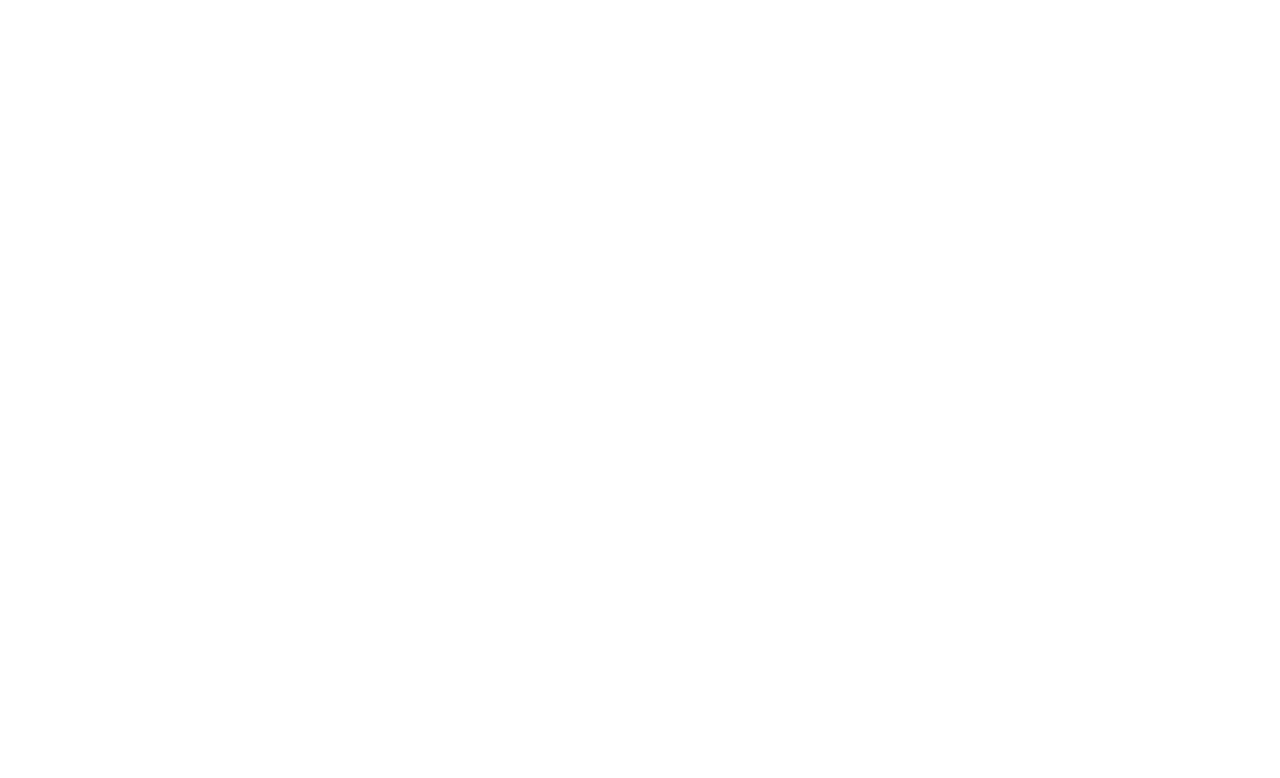
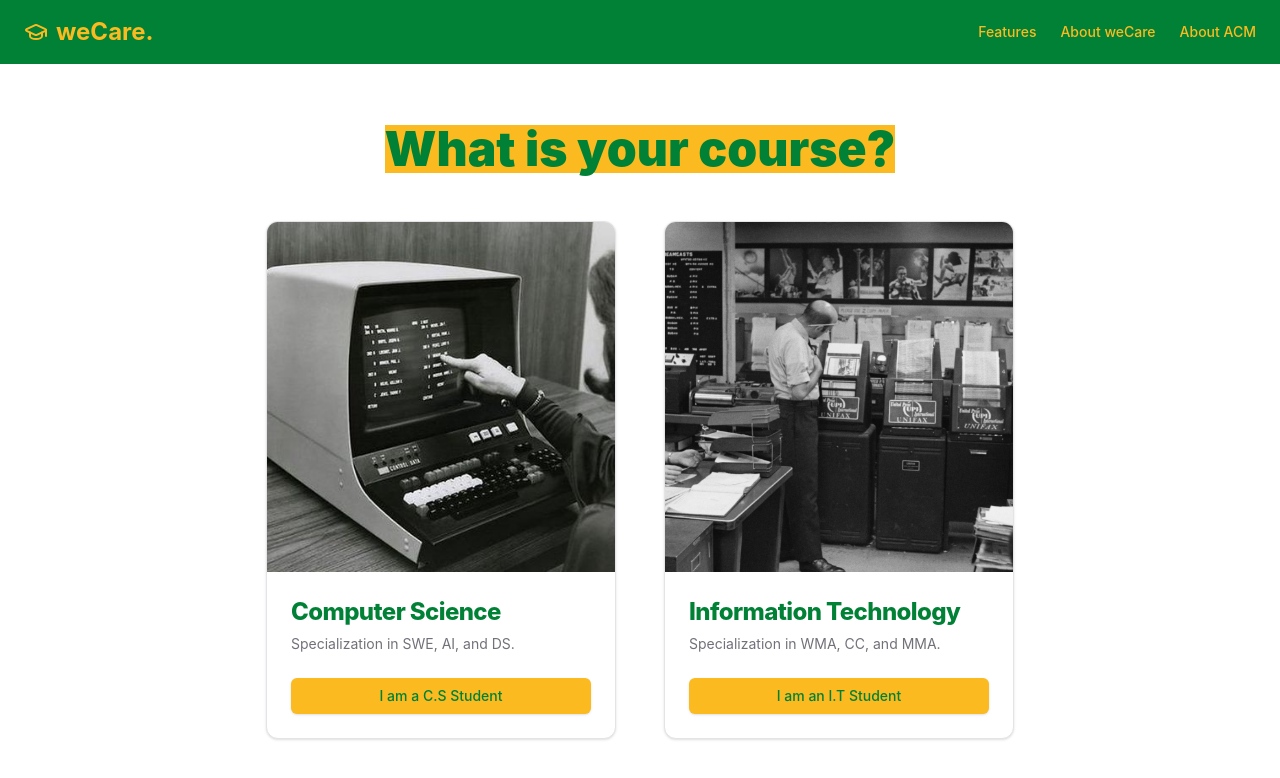
Before and after one commit to mr-jones123/tulong., a Next.js app: page /registration in a window 1280 px wide. Shown: the top 778 px of the page. Built offline with nearby package versions, Linux system fonts and the light colour scheme.

Commit message:
feat: add cards registration

```diff
--- a/src/app/(landing)/page.tsx
+++ b/src/app/(landing)/page.tsx
@@ -17,7 +17,7 @@
       <main className="flex-1">
         {/* Title */}
         <section className="w-full py-12 md:py-24 lg:py-32 xl:py-48">
-          <div className="container px-4 md:px-6">
+          <div className="container mx-auto px-4 md:px-6">
             <div className="flex flex-col items-center space-y-4 text-center">
               <div className="space-y-2">
                 <h1 className="text-3xl font-extrabold tracking-tighter sm:text-4xl md:text-5xl lg:text-6xl/none text-feuGreen">
@@ -30,14 +30,19 @@
                 </p>
               </div>
               <div className="space-x-4">
-                <Button className="bg-feuGold text-feuGreen hover:bg-feuGreen hover:text-feuGold">
+                <Button asChild
+                className="bg-feuGold text-feuGreen hover:bg-feuGreen hover:text-feuGold">
+                  <Link href="/registration">
                   Get Started
+                  </Link>
                 </Button>
-                <Button
+                <Button asChild
                   variant="outline"
                   className="border-green-800 text-feuGreen hover:bg-green-100"
                 >
+                  <Link href="/about-weCare">
                   Learn More
+                  </Link>
                 </Button>
               </div>
             </div>
@@ -45,7 +50,7 @@
         </section>
         {/* Features */}
         <section className="w-full py-12 md:py-24 lg:py-32 bg-green-100">
-          <div className="container px-4 md:px-6">
+          <div className="container mx-auto px-4 md:px-6">
             <h2 className="text-3xl font-bold tracking-tighter sm:text-4xl md:text-5xl text-center mb-12 text-feuGreen">
               What we provide
             </h2>
@@ -91,7 +96,7 @@
         </section>
 
         <section className="w-full py-12 md:py-24 lg:py-32">
-          <div className="container px-4 md:px-6">
+          <div className="container mx-auto px-4 md:px-6">
             <div className="flex flex-col items-center justify-center space-y-4 text-center">
               <div className="space-y-2">
                 <h2 className="text-3xl font-bold tracking-tighter sm:text-4xl md:text-5xl text-feuGreen">
--- a/src/app/(registration)/registration/page.tsx
+++ b/src/app/(registration)/registration/page.tsx
@@ -1,6 +1,67 @@
+"use client";
 
-
+import Image from "next/image";
+import {
+  Card,
+  CardDescription,
+  CardFooter,
+  CardHeader,
+  CardTitle,
+} from "@/components/ui/card";
+import { Button } from "@/components/ui/button";
+import NavBar from "@/components/navbar";
 
 export default function Registration() {
-
+  return (
+    <div className="flex flex-col min-h-screen">
+      <NavBar />
+      <main className="flex-1 w-full flex flex-col justify-center items-center p-6">
+        <h1 className="text-5xl font-black mb-12 text-feuGreen bg-feuGold">What is your course?</h1>
+        <div className="flex justify-center items-stretch space-x-12">
+          <Card className="overflow-hidden w-[350px] flex flex-col">
+            <div className="relative w-full h-[350px]">
+              <Image
+                src="/computer-science.jpg"
+                alt="Computer Science"
+                layout="fill"
+                objectFit="cover"
+              />
+            </div>
+            <CardHeader className="flex-grow">
+              <CardTitle className="text-feuGreen font-extrabold text-2xl">
+                Computer Science
+              </CardTitle>
+              <CardDescription>
+                Specialization in SWE, AI, and DS.
+              </CardDescription>
+            </CardHeader>
+            <CardFooter>
+              <Button className="w-full bg-feuGold text-feuGreen hover:bg-feuGreen hover:text-feuGold">I am a C.S Student</Button>
+            </CardFooter>
+          </Card>
+          <Card className="overflow-hidden w-[350px] flex flex-col">
+            <div className="relative w-full h-[350px]">
+              <Image
+                src="/IT.jpg"
+                alt="Information Technology"
+                layout="fill"
+                objectFit="cover"
+              />
+            </div>
+            <CardHeader className="flex-grow">
+              <CardTitle className="text-feuGreen font-extrabold text-2xl">
+                Information Technology
+              </CardTitle>
+              <CardDescription>
+                Specialization in WMA, CC, and MMA.
+              </CardDescription>
+            </CardHeader>
+            <CardFooter>
+              <Button className="w-full bg-feuGold text-feuGreen hover:bg-feuGreen hover:text-feuGold">I am an I.T Student</Button>
+            </CardFooter>
+          </Card>
+        </div>
+      </main>
+    </div>
+  );
 }
--- a/src/components/navbar.tsx
+++ b/src/components/navbar.tsx
@@ -7,7 +7,7 @@
     const [isMenuOpen, setIsMenuOpen] = useState<boolean>(false);
     return (
               <header className="px-4 lg:px-6 h-16 flex items-center bg-feuGreen">
-                <Link className="flex items-center justify-center" href="#">
+                <Link className="flex items-center justify-center" href="/">
                   <GraduationCap className="h-6 w-6 text-feuGold" />
                   <span className="ml-2 text-2xl font-bold text-feuGold">weCare.</span>
                 </Link>
@@ -15,10 +15,10 @@
                   <Link className="text-sm font-medium hover:underline text-feuGold" href="#">
                     Features
                   </Link>
-                  <Link className="text-sm font-medium hover:underline text-feuGold" href="#">
+                  <Link className="text-sm font-medium hover:underline text-feuGold" href="/about-weCare">
                     About weCare
                   </Link>
-                  <Link className="text-sm font-medium hover:underline text-feuGold" href="#">
+                  <Link className="text-sm font-medium hover:underline text-feuGold" href="/about-acm">
                     About ACM
                   </Link>
                 </nav>
--- /dev/null
+++ b/src/components/ui/card.tsx
@@ -0,0 +1,76 @@
+import * as React from "react"
+
+import { cn } from "@/lib/utils"
+
+const Card = React.forwardRef<
+  HTMLDivElement,
+  React.HTMLAttributes<HTMLDivElement>
+>(({ className, ...props }, ref) => (
+  <div
+    ref={ref}
+    className={cn(
+      "rounded-xl border bg-card text-card-foreground shadow",
+      className
+    )}
+    {...props}
+  />
+))
+Card.displayName = "Card"
+
+const CardHeader = React.forwardRef<
+  HTMLDivElement,
+  React.HTMLAttributes<HTMLDivElement>
+>(({ className, ...props }, ref) => (
+  <div
+    ref={ref}
+    className={cn("flex flex-col space-y-1.5 p-6", className)}
+    {...props}
+  />
+))
+CardHeader.displayName = "CardHeader"
+
+const CardTitle = React.forwardRef<
+  HTMLParagraphElement,
+  React.HTMLAttributes<HTMLHeadingElement>
+>(({ className, ...props }, ref) => (
+  <h3
+    ref={ref}
+    className={cn("font-semibold leading-none tracking-tight", className)}
+    {...props}
+  />
+))
+CardTitle.displayName = "CardTitle"
+
+const CardDescription = React.forwardRef<
+  HTMLParagraphElement,
+  React.HTMLAttributes<HTMLParagraphElement>
+>(({ className, ...props }, ref) => (
+  <p
+    ref={ref}
+    className={cn("text-sm text-muted-foreground", className)}
+    {...props}
+  />
+))
+CardDescription.displayName = "CardDescription"
+
+const CardContent = React.forwardRef<
+  HTMLDivElement,
+  React.HTMLAttributes<HTMLDivElement>
+>(({ className, ...props }, ref) => (
+  <div ref={ref} className={cn("p-6 pt-0", className)} {...props} />
+))
+CardContent.displayName = "CardContent"
+
+const CardFooter = React.forwardRef<
+  HTMLDivElement,
+  React.HTMLAttributes<HTMLDivElement>
+>(({ className, ...props }, ref) => (
+  <div
+    ref={ref}
+    className={cn("flex items-center p-6 pt-0", className)}
+    {...props}
+  />
+))
+CardFooter.displayName = "CardFooter"
+
+export { Card, CardHeader, CardFooter, CardTitle, CardDescription, CardContent }
```
Also changed, not shown: public/IT.jpg (added), public/computer-science.jpg (added).
